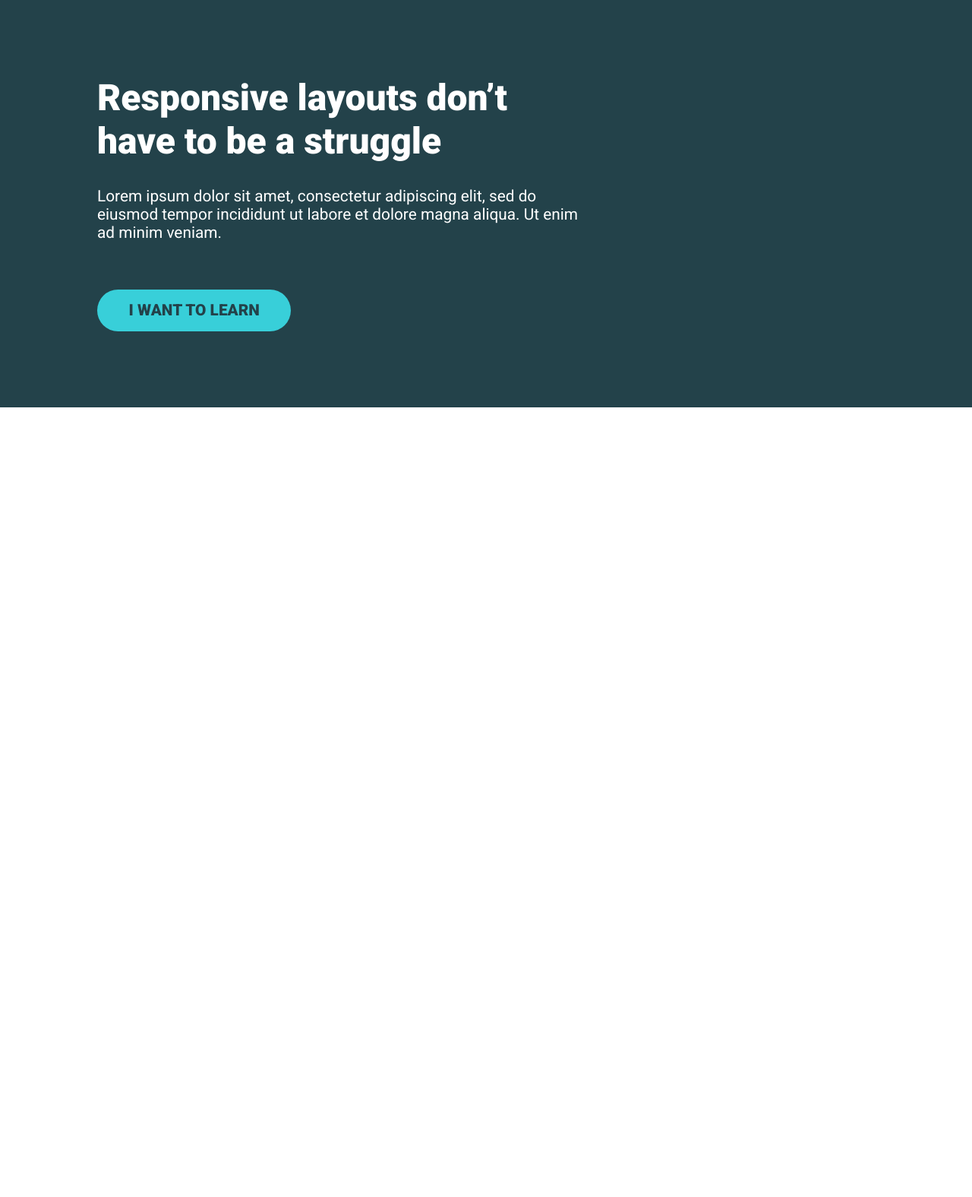
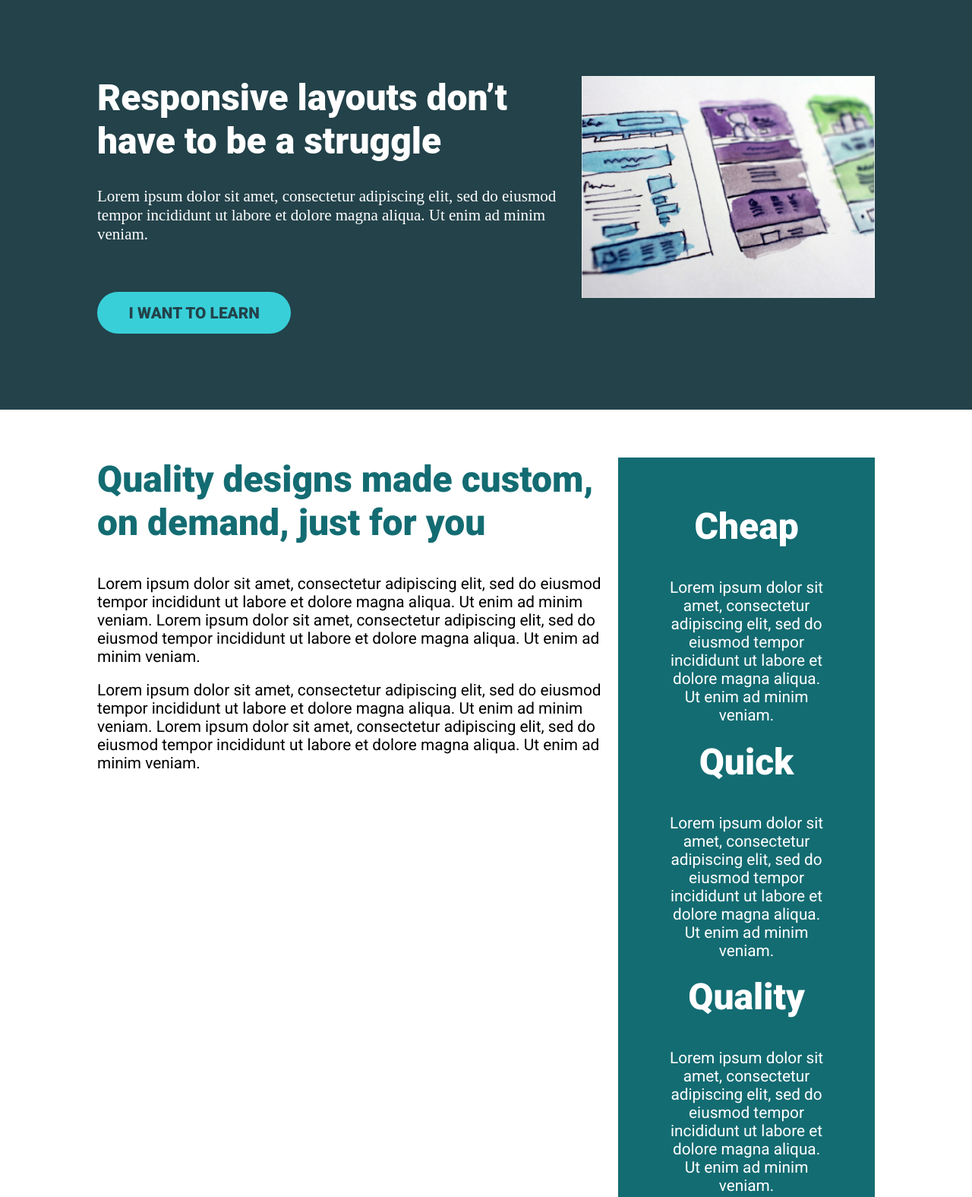
Before and after one commit to angelr1076/Conquering-Responsive-Layouts, a plain HTML site: page flexboxchallenge2/index.html in a window 1280 px wide. Shown: the top 1575 px of the page at 76% size. Before the commit the page ends 800 px from the top, so only its background shows below. Drawn offline with Linux system fonts and the light colour scheme.

Commit message:
Completed flexboxchallenge2

```diff
--- a/flexboxchallenge2/index.html
+++ b/flexboxchallenge2/index.html
@@ -1,5 +1,6 @@
 <!DOCTYPE html>
 <html lang="en">
+
 <head>
     <meta charset="UTF-8">
     <meta name="viewport" content="width=device-width, initial-scale=1.0">
@@ -7,6 +8,7 @@
     <link href="https://fonts.googleapis.com/css2?family=Roboto:wght@400;900&display=swap" rel="stylesheet">
     <link rel="stylesheet" href="style.css">
 </head>
+
 <body>
     <div class="hero">
         <div class="container row">
@@ -15,10 +17,38 @@
                 <p>Lorem ipsum dolor sit amet, consectetur adipiscing elit, sed do eiusmod tempor incididunt ut labore et dolore magna aliqua. Ut enim ad minim veniam.</p>
                 <a href="#" class="btn">I want to learn</a>
             </div>
+            <div class="hero__img">
+                <img src="img/hero-img.jpg" alt="">
+            </div>
         </div>
     </div>
+    <section class="two-col">
+        <div class="container row">
+            <div class="col">
+                <h1 class="two-col__title">
+                    Quality designs made custom, on demand, just for you
+                </h1>
+                <p>Lorem ipsum dolor sit amet, consectetur adipiscing elit, sed do eiusmod tempor incididunt ut labore et dolore magna aliqua. Ut enim ad minim veniam. Lorem ipsum dolor sit amet, consectetur adipiscing elit, sed do eiusmod tempor incididunt
+                    ut labore et dolore magna aliqua. Ut enim ad minim veniam.</p>
+                <p>Lorem ipsum dolor sit amet, consectetur adipiscing elit, sed do eiusmod tempor incididunt ut labore et dolore magna aliqua. Ut enim ad minim veniam. Lorem ipsum dolor sit amet, consectetur adipiscing elit, sed do eiusmod tempor incididunt
+                    ut labore et dolore magna aliqua. Ut enim ad minim veniam.</p>
+            </div>
+            <div class="col-right">
+                <h1>Cheap</h1>
+                <p>Lorem ipsum dolor sit amet, consectetur adipiscing elit, sed do eiusmod tempor incididunt ut labore et dolore magna aliqua. Ut enim ad minim veniam.
+                </p>
+                <h1>Quick</h1>
+                <p>Lorem ipsum dolor sit amet, consectetur adipiscing elit, sed do eiusmod tempor incididunt ut labore et dolore magna aliqua. Ut enim ad minim veniam.
+                </p>
+                <h1>Quality</h1>
+                <p>Lorem ipsum dolor sit amet, consectetur adipiscing elit, sed do eiusmod tempor incididunt ut labore et dolore magna aliqua. Ut enim ad minim veniam.
+                </p>
+            </div>
+        </div>
+    </section>
 
 
 
 </body>
+
 </html>
--- a/flexboxchallenge2/style.css
+++ b/flexboxchallenge2/style.css
@@ -12,7 +12,9 @@
 
 */
 
-*, *::before, *::after {
+*,
+*::before,
+*::after {
     box-sizing: border-box;
 }
 
@@ -33,7 +35,7 @@ h1 {
 
 .container {
     width: 80%;
-    max-width: 1100px;
+    /* max-width: 1100px; */
     margin: 0 auto;
 }
 
@@ -41,7 +43,6 @@ h1 {
     /* display: flex => flex container */
     display: flex;
     justify-content: space-between;
-
     /* can't use yet */
     /* gap: 100px; */
 }
@@ -51,7 +52,7 @@ h1 {
     width: 100%;
 }
 
-.col + .col {
+.col+.col {
     margin-left: 30px;
 }
 
@@ -65,13 +66,19 @@ h1 {
     width: 62%;
 }
 
-.hero__img {
-    width: 32%;
-    align-self: flex-start;
+.hero__text h1 {
+    font-family: Roboto Black;
+    font-size: 48px;
 }
 
 .hero p {
+    font-family: Roboto Regular;
+    font-size: 21px;
     margin-bottom: 3em;
+}
+
+.hero__img {
+    align-self: flex-start;
 }
 
 .btn {
@@ -89,3 +96,26 @@ h1 {
 .btn:focus {
     opacity: .75;
 }
+
+.two-col {
+    display: flex;
+    justify-content: space-between;
+    margin: 3em 0;
+}
+
+.two-col__title {
+    font-family: Roboto;
+    color: #136C72;
+}
+
+.col {
+    max-width: 66%;
+}
+
+.col-right {
+    background-color: #136C72;
+    color: #fff;
+    text-align: center;
+    max-width: 33%;
+    padding: 3em;
+}
```
